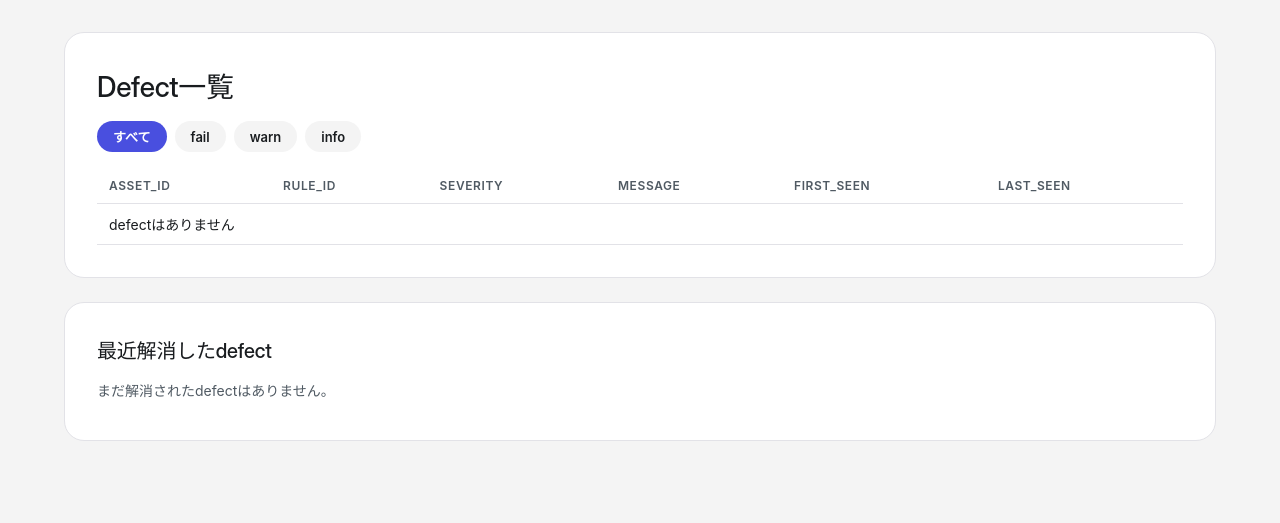
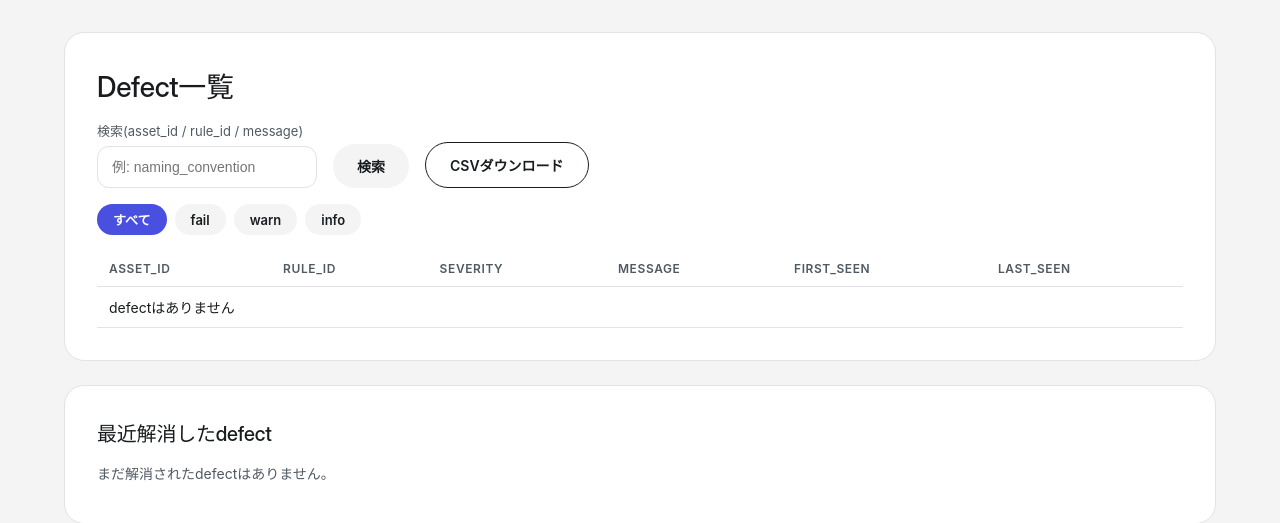
Before and after one commit to manato1201/AssetDataInsightSuite, a Flask app: page /defects in a window 1280 px wide. Shown: the part 64-587 px from the top of the page. Run offline with Flask 3, Linux system fonts and the light colour scheme; data that the repository does not hold is empty.

Commit message:
欠陥の検索と CSV の書き出しを追加(機能 7/7: ロードマップの完了)
Defects ページに、asset_id・rule_id・message に部分一致(大文字小文字を区別しない)
する "q" クエリパラメーターを追加した。既存の重大度フィルターと組み合わせられる
(どちらも単純な GET パラメーターなので、結果はブックマークや共有ができる)。
新しい /defects/export.csv のルートは、同じ絞り込み結果を CSV で出力する。
欠陥のメッセージが日本語で、Windows の Excel は BOM が無いと UTF-8 と判定しないため、
UTF-8 の BOM を先頭につけた。

絞り込みのロジック(_filter_defects)は HTML の表示と CSV のルートで共有しており、
両者が食い違うことは起こりえない。

これは、先日のレビューで挙がった 7 つの使い勝手の機能の最後:
1. スキャン間の差分、2. 欠陥の解消の追跡、3. 非同期スキャン、
4. ルールの YAML エディター、5. 時系列の傾向グラフ、
6. Slack / Teams の webhook 通知、7. 欠陥の検索と CSV の書き出し。

```diff
--- a/webapp/app.py
+++ b/webapp/app.py
@@ -13,6 +13,8 @@ is no authentication layer.
 from __future__ import annotations
 
 import argparse
+import csv
+import io
 import os
 import secrets
 import threading
@@ -53,6 +55,21 @@ from webapp.jobs import JobStore
 
 DEFAULT_DB_PATH = os.environ.get("INSIGHT_DB_PATH", "insight.db")
 DEFAULT_WEBHOOK_URL = os.environ.get("INSIGHT_WEBHOOK_URL") or None
+
+
+def _filter_defects(rows: list, severity_filter: str | None, query: str) -> list:
+    if severity_filter:
+        rows = [r for r in rows if r["severity"] == severity_filter]
+    if query:
+        q = query.lower()
+        rows = [
+            r
+            for r in rows
+            if q in r["asset_id"].lower()
+            or q in r["rule_id"].lower()
+            or q in (r["message"] or "").lower()
+        ]
+    return rows
 
 
 def create_app(
@@ -215,16 +232,58 @@ def create_app(
     @app.route("/defects")
     def defects_view():
         severity_filter = request.args.get("severity") or None
+        query = request.args.get("q", "").strip()
         with db_module.open_db(app.config["DB_PATH"]) as conn:
             rows = db_module.fetch_defect_records(conn)
             resolved_rows = db_module.fetch_recently_resolved_defects(conn, limit=20)
-        if severity_filter:
-            rows = [r for r in rows if r["severity"] == severity_filter]
+        rows = _filter_defects(rows, severity_filter, query)
         return render_template(
             "defects.html",
             defects=rows,
             resolved_defects=resolved_rows,
             severity_filter=severity_filter,
+            query=query,
+        )
+
+    @app.route("/defects/export.csv")
+    def defects_export_csv():
+        severity_filter = request.args.get("severity") or None
+        query = request.args.get("q", "").strip()
+        with db_module.open_db(app.config["DB_PATH"]) as conn:
+            rows = db_module.fetch_defect_records(conn)
+        rows = _filter_defects(rows, severity_filter, query)
+
+        buffer = io.StringIO()
+        writer = csv.writer(buffer)
+        writer.writerow(
+            [
+                "asset_id",
+                "rule_id",
+                "severity",
+                "message",
+                "suggested_fix",
+                "first_seen_run_id",
+                "last_seen_run_id",
+            ]
+        )
+        for r in rows:
+            writer.writerow(
+                [
+                    r["asset_id"],
+                    r["rule_id"],
+                    r["severity"],
+                    r["message"],
+                    r["suggested_fix"],
+                    r["first_seen_run_id"],
+                    r["last_seen_run_id"],
+                ]
+            )
+        # BOM so Excel on Windows detects UTF-8 (defect messages are Japanese)
+        csv_content = "﻿" + buffer.getvalue()
+        return Response(
+            csv_content,
+            mimetype="text/csv",
+            headers={"Content-Disposition": "attachment; filename=defects.csv"},
         )
 
     @app.route("/trend")
--- a/webapp/templates/defects.html
+++ b/webapp/templates/defects.html
@@ -3,11 +3,19 @@
 {% block content %}
 <section class="card">
   <h1>Defect一覧</h1>
+  <form method="get" class="scan-form" style="margin-bottom:16px;">
+    <label>検索(asset_id / rule_id / message)
+      <input type="text" name="q" value="{{ query }}" placeholder="例: naming_convention">
+    </label>
+    {% if severity_filter %}<input type="hidden" name="severity" value="{{ severity_filter }}">{% endif %}
+    <button type="submit" class="btn btn-soft">検索</button>
+    <a class="btn btn-outline" href="{{ url_for('defects_export_csv', severity=severity_filter, q=(query or none)) }}">CSVダウンロード</a>
+  </form>
   <div class="filter-row">
-    <a class="btn btn-pill-sm {% if not severity_filter %}active{% endif %}" href="{{ url_for('defects_view') }}">すべて</a>
-    <a class="btn btn-pill-sm {% if severity_filter == 'fail' %}active{% endif %}" href="{{ url_for('defects_view', severity='fail') }}">fail</a>
-    <a class="btn btn-pill-sm {% if severity_filter == 'warn' %}active{% endif %}" href="{{ url_for('defects_view', severity='warn') }}">warn</a>
-    <a class="btn btn-pill-sm {% if severity_filter == 'info' %}active{% endif %}" href="{{ url_for('defects_view', severity='info') }}">info</a>
+    <a class="btn btn-pill-sm {% if not severity_filter %}active{% endif %}" href="{{ url_for('defects_view', q=(query or none)) }}">すべて</a>
+    <a class="btn btn-pill-sm {% if severity_filter == 'fail' %}active{% endif %}" href="{{ url_for('defects_view', severity='fail', q=(query or none)) }}">fail</a>
+    <a class="btn btn-pill-sm {% if severity_filter == 'warn' %}active{% endif %}" href="{{ url_for('defects_view', severity='warn', q=(query or none)) }}">warn</a>
+    <a class="btn btn-pill-sm {% if severity_filter == 'info' %}active{% endif %}" href="{{ url_for('defects_view', severity='info', q=(query or none)) }}">info</a>
   </div>
   <table>
     <thead>
```
Also changed, not shown: tests/test_webapp.py (+38 -0 lines).
